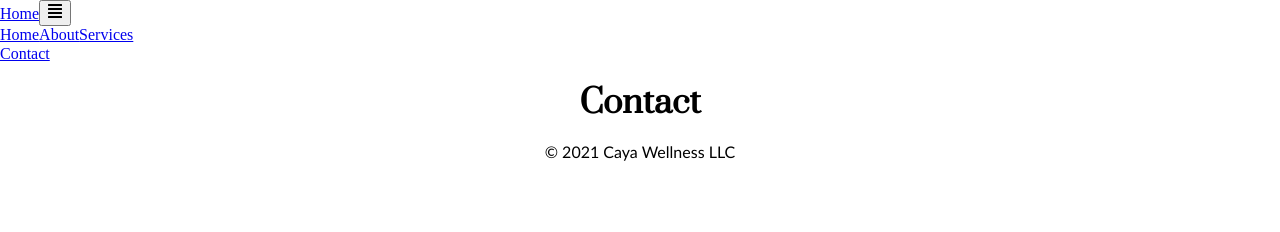
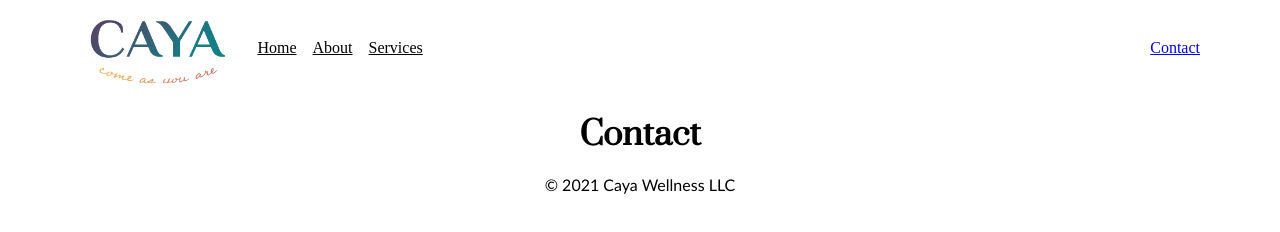
Before and after one commit to Assister2/caya_health, a Gatsby site: page /contact in a window 1280 px wide. Built offline with nearby package versions, Linux system fonts and the light colour scheme; Gatsby itself is replaced by a stand-in of ours.

Commit message:
Formatting and styling navbar

```diff
--- a/src/assets/css/main.css
+++ b/src/assets/css/main.css
@@ -8,6 +8,12 @@
     padding: 0;
     list-style: none;
     text-align: center;
+}
+
+.img {
+  width: 100%;
+  display: block;
+  object-fit: cover;
 }
 
 h1 {
@@ -30,3 +36,104 @@ footer {
     font-family: 'Gill Sans', 'Gill Sans MT', Calibri, 'Trebuchet MS', sans-serif;
     text-align: center;
 }
+
+
+
+/*#########*/
+/* Navbar */
+/*#########*/
+.navbar {
+  display: flex;
+  align-items: center;
+  justify-content: center;
+}
+.nav-center {
+  width: 90vw;
+  max-width: var(--max-width);
+}
+.nav-header {
+  height: 6rem;
+  display: flex;
+  justify-content: space-between;
+  align-items: center;
+}
+.nav-header img {
+  width: 200px;
+  margin-left: -6px;
+  margin-bottom: -9px;
+}
+.nav-btn {
+  padding: 0.15rem 0.75rem;
+}
+.nav-btn svg {
+  font-size: 1.5rem;
+}
+.nav-links {
+  height: 0;
+  overflow: hidden;
+  display: flex;
+  flex-direction: column;
+  transition: var(--transition);
+}
+.show-links {
+  height: 16.5rem;
+}
+
+.nav-link {
+  display: block;
+  text-align: center;
+  font-size: 1.5rem;
+  text-transform: capitalize;
+  color: var(--grey-1000);
+  letter-spacing: var(--letterSpacing);
+  padding: 1rem 0;
+  border-top: 1px solid var(--grey-500);
+  transition: var(--transition);
+}
+.active-link {
+  color: var(--primary-500);
+}
+.contact-link {
+  display: flex;
+  justify-content: center;
+}
+.contact-link a {
+  padding: 0.15rem 1rem;
+}
+
+@media screen and (min-width: 992px) {
+  .navbar {
+    height: 6rem;
+  }
+  .nav-center {
+    display: flex;
+    align-items: center;
+  }
+  .nav-header {
+    padding: 0;
+    margin-right: 2rem;
+    height: auto;
+  }
+
+  .nav-btn {
+    display: none;
+  }
+  .nav-links {
+    height: auto !important;
+    flex-direction: row;
+    align-items: center;
+    width: 100%;
+  }
+  .nav-link {
+    padding: 0;
+    border-top: none;
+    margin-right: 1rem;
+    font-size: 1rem;
+  }
+  .contact-link {
+    width: 100%;
+    justify-content: flex-end;
+    align-items: center;
+    margin-right: 0;
+  }
+}
--- a/src/components/Image.js
+++ /dev/null
@@ -1,5 +0,0 @@
-import { StaticImage } from "gatsby-plugin-image"
-
-export function Paint() {
-  return <StaticImage src="../assets/images/paint.jpeg" alt="painting of black woman" />
-}
--- a/src/components/Navbar.js
+++ b/src/components/Navbar.js
@@ -1,19 +1,24 @@
-import React from 'react'
+import React,{useState} from 'react'
 import { Link } from "gatsby"
-import { FaAlignJustify } from 'react-icons/fa'
+import { FiAlignJustify } from 'react-icons/fi'
+import {StaticImage} from 'gatsby-plugin-image'
 
 const Navbar = () => {
+  const [show,setShow] = useState(false)
   return (
     <nav className="navbar">
       <div className="nav-center">
         <div className="nav-header">
-          <Link to="/">Home</Link>
-          <button className="nav-btn">
-            <FaAlignJustify />
+          <Link to="/">
+            <StaticImage src="../assets/images/logo-gradient.png" alt="caya logo" />
+          </Link>
+          <button className="nav-btn" onClick={() => setShow(!show)}>
+            <FiAlignJustify />
           </button>
         </div>
 
-        <div className="nav-links show-links">
+        <div className={show ? "nav-links show-links" : "nav-links"}
+        >
           <Link to="/" className="nav-link" activeClassName="active-link">
             Home
           </Link>
```
Also changed, not shown: src/pages/about.js (+6 -5 lines), src/pages/index.js (+8 -7 lines), src/assets/images/logo-gradient.png (added), 1 other file.
